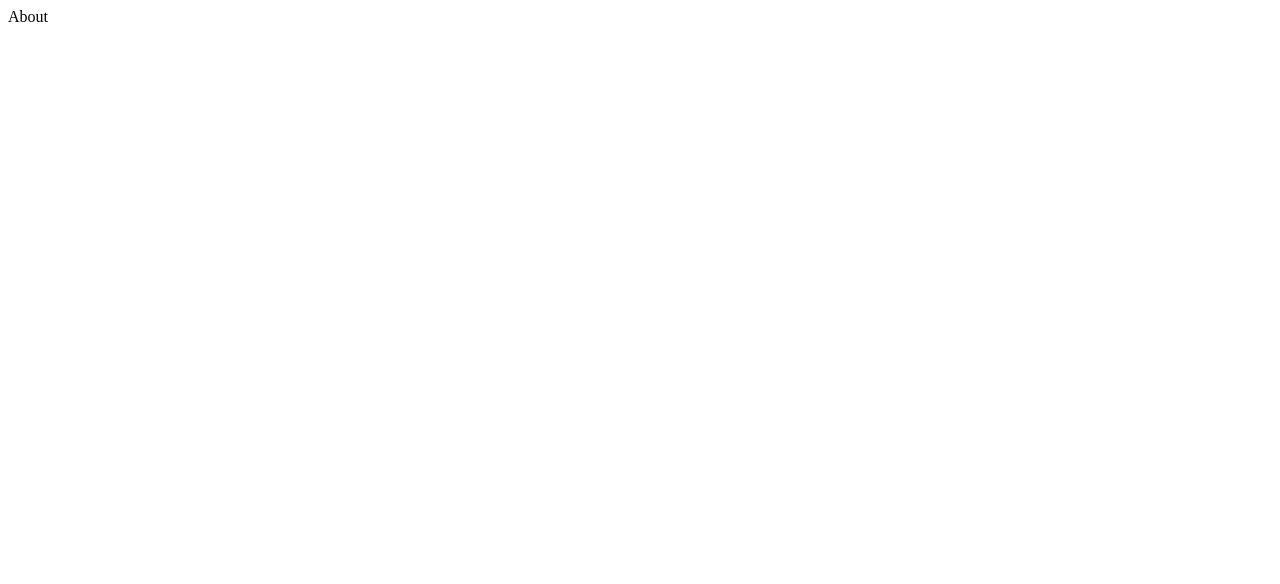
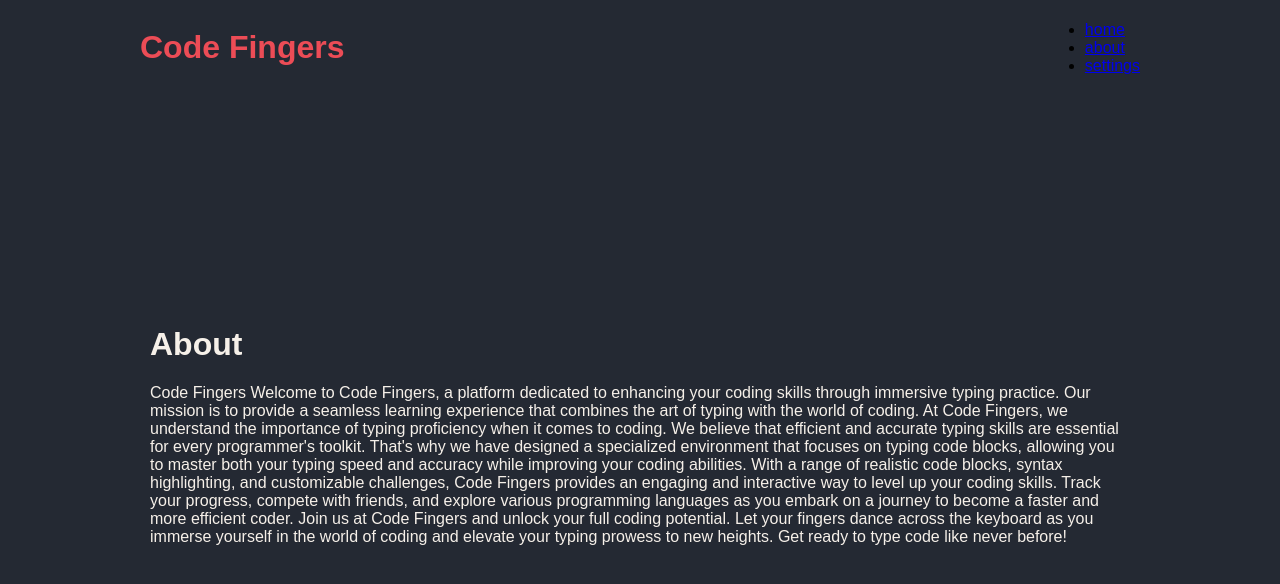
Before and after one commit to PShivers/code-fingers, a Gatsby site: page /about in a window 1280 px wide. Built offline with nearby package versions, Linux system fonts and the light colour scheme; Gatsby itself is replaced by a stand-in of ours.

Commit message:
added about page stuff

```diff
--- a/src/components/header.js
+++ b/src/components/header.js
@@ -8,11 +8,11 @@ import {
 	navLinkText,
 } from "../styles/header.module.css";
 
-const Header = ({ pageTitle }) => {
+const Header = () => {
 	return (
 		<div className={container}>
 			<div>
-				<h1 className={heading}>{pageTitle}</h1>
+				<h1 className={heading}>Code Fingers</h1>
 			</div>
 
 			<nav>
--- a/src/pages/about.js
+++ b/src/pages/about.js
@@ -1,9 +1,37 @@
 // Step 1: Import React
 import * as React from "react";
 import Seo from "../components/seo";
+import Layout from "../components/layout";
+import { about } from "../styles/about.module.css";
 
 const About = () => {
-	return <div>About</div>;
+	return (
+		<Layout>
+			<div className={about}>
+				<h1>About</h1>
+				<p>
+					Code Fingers Welcome to Code Fingers, a platform dedicated to
+					enhancing your coding skills through immersive typing practice. Our
+					mission is to provide a seamless learning experience that combines the
+					art of typing with the world of coding. At Code Fingers, we understand
+					the importance of typing proficiency when it comes to coding. We
+					believe that efficient and accurate typing skills are essential for
+					every programmer's toolkit. That's why we have designed a specialized
+					environment that focuses on typing code blocks, allowing you to master
+					both your typing speed and accuracy while improving your coding
+					abilities. With a range of realistic code blocks, syntax highlighting,
+					and customizable challenges, Code Fingers provides an engaging and
+					interactive way to level up your coding skills. Track your progress,
+					compete with friends, and explore various programming languages as you
+					embark on a journey to become a faster and more efficient coder. Join
+					us at Code Fingers and unlock your full coding potential. Let your
+					fingers dance across the keyboard as you immerse yourself in the world
+					of coding and elevate your typing prowess to new heights. Get ready to
+					type code like never before!
+				</p>
+			</div>
+		</Layout>
+	);
 };
 
 export const Head = () => <Seo title="About" />;
--- a/src/pages/index.js
+++ b/src/pages/index.js
@@ -6,7 +6,7 @@ import { code } from "../styles/index.module.css";
 
 const IndexPage = () => {
 	return (
-		<Layout pageTitle="Code Fingers">
+		<Layout>
 			<pre className={code}>
 				<code>
 					{`
--- /dev/null
+++ b/src/styles/about.module.css
@@ -0,0 +1,4 @@
+.about{
+  color: #f6f0e9;
+  padding: 10px;
+}
```
